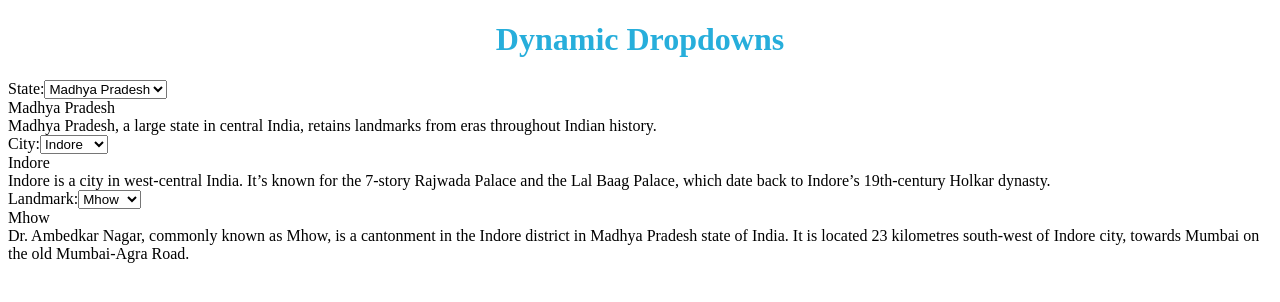
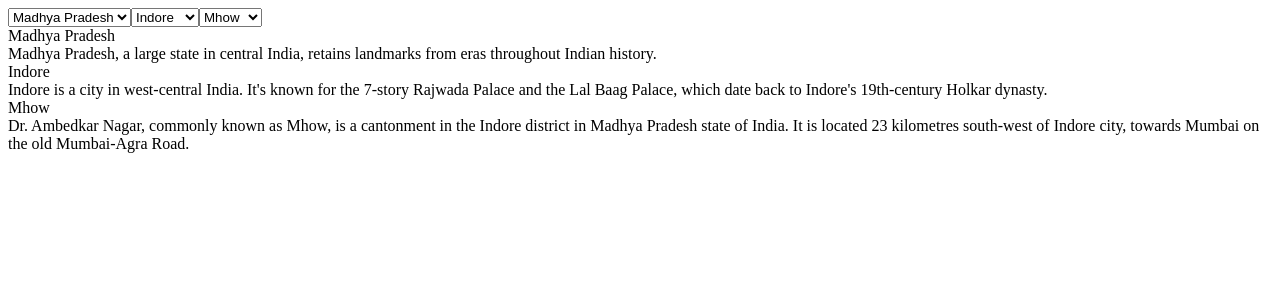
Before and after one commit to acciojob/dropdown-react-jeetsingh-621, a React app: page / in a window 1280 px wide. Shown: the top 302 px of the page. Built offline with nearby package versions, Linux system fonts and the light colour scheme.

Commit message:
code change

```diff
--- a/src/components/App.js
+++ b/src/components/App.js
@@ -1,228 +1,294 @@
-import React, { useState,useReducer } from "react";
-import "./../styles/App.css";
-
+import React, { useState } from "react";
+import "../styles/App.css";
 
 const states = [
   {
-	name : "Madhya Pradesh",
-	description:"Madhya Pradesh, a large state in central India, retains landmarks from eras throughout Indian history.",
-	city :[{
-		name : "Indore",
-		description:"Indore is a city in west-central India. It\’s known for the 7-story Rajwada Palace and the Lal Baag Palace, which date back to Indore\’s 19th-century Holkar dynasty.",
-		landmarks :[{
-			name : "Mhow",
-			description:"Dr. Ambedkar Nagar, commonly known as Mhow, is a cantonment in the Indore district in Madhya Pradesh state of India. It is located 23 kilometres south-west of Indore city, towards Mumbai on the old Mumbai-Agra Road.",
-		},{
-			name : "Dewas",
-			description:"Dewas is a city in the Malwa region of the Indian state of Madhya Pradesh. The municipality was formerly the seat of two princely states during the British Raj, Dewas Junior state and Dewas Senior state, ruled by the Puar clan of Maratha.",
-		}]
-	},{
-		name : "Bhopal",
-		description:"DBhopal is a city in the central Indian state of Madhya Pradesh. It's one of India’s greenest city. There are two main lakes, the Upper Lake and the Lower Lake.",
-		landmarks :[{
-			name : "MANIT",
-			description:"Maulana Azad National Institute of Technology Bhopal is a public technical university located in Bhopal, Madhya Pradesh, India. It is part of a group of publicly funded institutions in India known as National Institutes of Technology. ",
-		},{
-			name: "Berasia",
-			description:"Berasia is a landmark and a nagar palika in Bhopal district in the state of Madhya Pradesh, India. ",
-		}]
-	},{
-		name : "Gwalior",
-		description:"Gwalior is a city in the central Indian state of Madhya Pradesh. It's known for its palaces and temples, including the Sas Bahu Ka Mandir intricately carved Hindu temple. ",
-		landmarks :[{
-			name : "Ajaypur",
-			description:"Little less known city Ajaypur.",
-		}]
-	}]
+    name: "Madhya Pradesh",
+    description:
+      "Madhya Pradesh, a large state in central India, retains landmarks from eras throughout Indian history.",
+    city: [
+      {
+        name: "Indore",
+        description:
+          "Indore is a city in west-central India. It's known for the 7-story Rajwada Palace and the Lal Baag Palace, which date back to Indore's 19th-century Holkar dynasty.",
+        landmarks: [
+          {
+            name: "Mhow",
+            description:
+              "Dr. Ambedkar Nagar, commonly known as Mhow, is a cantonment in the Indore district in Madhya Pradesh state of India. It is located 23 kilometres south-west of Indore city, towards Mumbai on the old Mumbai-Agra Road.",
           },
           {
-	name : "Jharkhand",
-	description:"Jharkhand is a state in eastern India. It's known for its waterfalls, the elegant Jain temples of Parasnath Hill and the elephants and tigers of Betla National Park.",
-	city :[{
-		name : "Dhanbad",
-		description:"Dhanbad is the second-most populated city in the Indian state of Jharkhand. It ranks as the 33rd largest city in India and is the 42nd largest million-plus urban agglomeration in India. It is the 96th fastest growing urban area of the world by the City Mayors Foundation.",
-		landmarks :[{
-			name : "IIT(ISM) Dhanbad",
-			description:"Indian Institute of Technology (Indian School of Mines) Dhanbad is a public technical and research university located in Dhanbad, India. It is an Institute of National Importance. IIT has 18 academic departments covering Engineering,",
-		},{
-			name : "Hirapur",
-			description:"Hirapur is a census landmark in Balaghat district in the Indian state of Madhya Pradesh.",
-		}]
-	},{
-		name : "Wasseypur",
-		description:"Wasseypur is a neighbourhood in the city of Dhanbad in Dhanbad Sadar subdivision of Dhanbad district in the state of Jharkhand in India. ",
-		landmarks :[{
-			name : "Pandey muhalla",
-			description:"Located behind the dhanbad junction is must visit place.",
-		},{
-			name : "MPI Hall",
-			description:"Space for everyone",
-		}]
-	},{
-		name : "Hazaribagh",
-		description:"Hazaribagh is a city and a municipal corporation in Hazaribagh district in the Indian state of Jharkhand. It is the divisional headquarters of North Chotanagpur division.",
-		landmarks :[{
-			name : "Shaheed Nirmal Mahto Park",
-			description:"Famous for its giant dinosaur structure",
-		},{
-			name : "Gandhi Maidan",
-			description:"Ideal for conduction major events",
-		}]
-	}]
-},{
-	name : "Assam",
-	description:"Assam is a state in northeastern India known for its wildlife, archeological sites and tea plantations. ",
-	city :[{
-		name : "Guwhati",
-		description:"Guwahati is a sprawling city beside the Brahmaputra River in the northeast Indian state of Assam. It’s known for holy sites like the hilltop Kamakhya Temple,",
-		landmarks :[{
-			name : "Ganesh Guri",
-			description:"Famous because of PVR city center.",
-		},{
-			name : "Kalyani Nagar",
-			description:"located near famous Lakshmi Nagar",
-		}]
-	},{
-		name : "dimapur",
-		description:"Dimapur is a city in Nagaland, India. It is the most populous city of Nagaland and also the most densely populated city in the state with an estimated population of about 250,000.",
-		landmarks :[{
-			name : "City Tower",
-			description:"Giant Tower standing by the road since history.",
-		},{
-			name : "Sunday Market",
-			description:"Famous for its weekend Sale on all items.",
-		}]
-	},{
-		name : "Tezpur",
-		description:"Tezpur is a landmark and urban agglomeration in Sonitpur district, Assam state, India. Tezpur is located on the banks of the river Brahmaputra, 175 kilometres northeast of Guwahati, and is the largest of the north bank landmarks with a population exceeding 100,000 as per Metropolitan Census 2011.",
-		landmarks :[{
-			name : "Bamuni Hills",
-			description:"Best location for photoshoots",
-		},{
-			name : "Bhujkhowa Bazar",
-			description:"Central Market for Tezpur",
-		}]
-	}]
-},{
-	name : "Bihar",
-	description:"Bihar is a state in East India, bordering Nepal. It is divided by the River Ganges, which floods its fertile plains. Important Buddhist pilgrimage sites include the Bodhi Tree in Bodhgaya's Mahabodhi Temple, under which the Buddha allegedly meditated.",
-	city :[{
-		name : "Patna",
-		description:"Patna is an ancient city that sprawls along the south bank of the Ganges River in Bihar, northeast India.",
-		landmarks :[{
-			name : "Sonpur",
-			description:"Sonpur is a city and sub-division in the Indian state of Bihar, situated on the banks of the River Gandak and Ganges River in the Saran District.",
-		},{
-			name : "Maner",
-			description:"Maner also spelled Maner or Maner Sharif, is a satellite landmark in Patna Metropolitan Region, in the Patna district in the Indian state of Bihar. Maner Sharif lies 24 km west of Patna the capital of Bihar on National Highway 30.",
-		}]
-	},{
-		name : "Gaya",
-		description:"Gaya is a holy city beside the Falgu River, in the northeast Indian state of Bihar. It’s known for 18th-century Vishnupad Mandir, a riverside temple with an octagonal shrine. Close by, ancient Mangla Gauri Temple is set on a hilltop. ",
-		landmarks :[{
-			name : "Bakraur",
-			description:"Bakraur, sometimes called Bakrour, is a village located slightly east of Bodh Gaya in the state of Bihar, India. It lies directly across the Phalgu River from the landmark of Bodh Gaya, where Gautama Buddha is said to have attained enlightenment.",
-		},{
-			name : "Barachatti",
-			description:"Barachatti is a block in the Gaya district of Bihar, India. Barachatti contains 141 villages and 13 gram panchayat. Sarwan bazar is the biggest and Nimi is the smallest village of Barachatti. The total population in Barachatti sub-district is 142,534 according to the census during 2011 by Indian Government.",
-		}]
-	},{
-		name : "Darbhanga",
-		description:"Darbhanga is a city and Municipal Corporation in the Indian state of Bihar. It is the 6th largest city of Bihar, only after Patna, Gaya, Bhagalpur, Muzaffarpur and Purnea. It is the headquarters of Darbhanga district and Darbhanga division and was the seat of the Raj Darbhanga and capital of the Mithila region.",
-		landmarks :[{
-			name : "Singhwara",
-			description:"Famous for its Groundnut Market",
-		},{
-			name : "Jale",
-			description:"Famous for its roasted seads market.",
-		}]
-	}]
-}];
+            name: "Dewas",
+            description:
+              "Dewas is a city in the Malwa region of the Indian state of Madhya Pradesh. The municipality was formerly the seat of two princely states during the British Raj, Dewas Junior state and Dewas Senior state, ruled by the Puar clan of Maratha.",
+          },
+        ],
+      },
+      {
+        name: "Bhopal",
+        description:
+          "DBhopal is a city in the central Indian state of Madhya Pradesh. It's one of India's greenest city. There are two main lakes, the Upper Lake and the Lower Lake.",
+        landmarks: [
+          {
+            name: "MANIT",
+            description:
+              "Maulana Azad National Institute of Technology Bhopal is a public technical university located in Bhopal, Madhya Pradesh, India. It is part of a group of publicly funded institutions in India known as National Institutes of Technology. ",
+          },
+          {
+            name: "Berasia",
+            description:
+              "Berasia is a landmark and a nagar palika in Bhopal district in the state of Madhya Pradesh, India. ",
+          },
+        ],
+      },
+      {
+        name: "Gwalior",
+        description:
+          "Gwalior is a city in the central Indian state of Madhya Pradesh. It's known for its palaces and temples, including the Sas Bahu Ka Mandir intricately carved Hindu temple. ",
+        landmarks: [
+          {
+            name: "Ajaypur",
+            description: "Little less known city Ajaypur.",
+          },
+        ],
+      },
+    ],
+  },
+  {
+    name: "Jharkhand",
+    description:
+      "Jharkhand is a state in eastern India. It's known for its waterfalls, the elegant Jain temples of Parasnath Hill and the elephants and tigers of Betla National Park.",
+    city: [
+      {
+        name: "Dhanbad",
+        description:
+          "Dhanbad is the second-most populated city in the Indian state of Jharkhand. It ranks as the 33rd largest city in India and is the 42nd largest million-plus urban agglomeration in India. It is the 96th fastest growing urban area of the world by the City Mayors Foundation.",
+        landmarks: [
+          {
+            name: "IIT(ISM) Dhanbad",
+            description:
+              "Indian Institute of Technology (Indian School of Mines) Dhanbad is a public technical and research university located in Dhanbad, India. It is an Institute of National Importance. IIT has 18 academic departments covering Engineering,",
+          },
+          {
+            name: "Hirapur",
+            description:
+              "Hirapur is a census landmark in Balaghat district in the Indian state of Madhya Pradesh.",
+          },
+        ],
+      },
+      {
+        name: "Wasseypur",
+        description:
+          "Wasseypur is a neighbourhood in the city of Dhanbad in Dhanbad Sadar subdivision of Dhanbad district in the state of Jharkhand in India. ",
+        landmarks: [
+          {
+            name: "Pandey muhalla",
+            description:
+              "Located behind the dhanbad junction is must visit place.",
+          },
+          {
+            name: "MPI Hall",
+            description: "Space for everyone",
+          },
+        ],
+      },
+      {
+        name: "Hazaribagh",
+        description:
+          "Hazaribagh is a city and a municipal corporation in Hazaribagh district in the Indian state of Jharkhand. It is the divisional headquarters of North Chotanagpur division.",
+        landmarks: [
+          {
+            name: "Shaheed Nirmal Mahto Park",
+            description: "Famous for its giant dinosaur structure",
+          },
+          {
+            name: "Gandhi Maidan",
+            description: "Ideal for conduction major events",
+          },
+        ],
+      },
+    ],
+  },
+  {
+    name: "Assam",
+    description:
+      "Assam is a state in northeastern India known for its wildlife, archeological sites and tea plantations. ",
+    city: [
+      {
+        name: "Guwhati",
+        description:
+          "Guwahati is a sprawling city beside the Brahmaputra River in the northeast Indian state of Assam. It's known for holy sites like the hilltop Kamakhya Temple,",
+        landmarks: [
+          {
+            name: "Ganesh Guri",
+            description: "Famous because of PVR city center.",
+          },
+          {
+            name: "Kalyani Nagar",
+            description: "located near famous Lakshmi Nagar",
+          },
+        ],
+      },
+      {
+        name: "dimapur",
+        description:
+          "Dimapur is a city in Nagaland, India. It is the most populous city of Nagaland and also the most densely populated city in the state with an estimated population of about 250,000.",
+        landmarks: [
+          {
+            name: "City Tower",
+            description: "Giant Tower standing by the road since history.",
+          },
+          {
+            name: "Sunday Market",
+            description: "Famous for its weekend Sale on all items.",
+          },
+        ],
+      },
+      {
+        name: "Tezpur",
+        description:
+          "Tezpur is a landmark and urban agglomeration in Sonitpur district, Assam state, India. Tezpur is located on the banks of the river Brahmaputra, 175 kilometres northeast of Guwahati, and is the largest of the north bank landmarks with a population exceeding 100,000 as per Metropolitan Census 2011.",
+        landmarks: [
+          {
+            name: "Bamuni Hills",
+            description: "Best location for photoshoots",
+          },
+          {
+            name: "Bhujkhowa Bazar",
+            description: "Central Market for Tezpur",
+          },
+        ],
+      },
+    ],
+  },
+  {
+    name: "Bihar",
+    description:
+      "Bihar is a state in East India, bordering Nepal. It is divided by the River Ganges, which floods its fertile plains. Important Buddhist pilgrimage sites include the Bodhi Tree in Bodhgaya's Mahabodhi Temple, under which the Buddha allegedly meditated.",
+    city: [
+      {
+        name: "Patna",
+        description:
+          "Patna is an ancient city that sprawls along the south bank of the Ganges River in Bihar, northeast India.",
+        landmarks: [
+          {
+            name: "Sonpur",
+            description:
+              "Sonpur is a city and sub-division in the Indian state of Bihar, situated on the banks of the River Gandak and Ganges River in the Saran District.",
+          },
+          {
+            name: "Maner",
+            description:
+              "Maner also spelled Maner or Maner Sharif, is a satellite landmark in Patna Metropolitan Region, in the Patna district in the Indian state of Bihar. Maner Sharif lies 24 km west of Patna the capital of Bihar on National Highway 30.",
+          },
+        ],
+      },
+      {
+        name: "Gaya",
+        description:
+          "Gaya is a holy city beside the Falgu River, in the northeast Indian state of Bihar. It's known for 18th-century Vishnupad Mandir, a riverside temple with an octagonal shrine. Close by, ancient Mangla Gauri Temple is set on a hilltop. ",
+        landmarks: [
+          {
+            name: "Bakraur",
+            description:
+              "Bakraur, sometimes called Bakrour, is a village located slightly east of Bodh Gaya in the state of Bihar, India. It lies directly across the Phalgu River from the landmark of Bodh Gaya, where Gautama Buddha is said to have attained enlightenment.",
+          },
+          {
+            name: "Barachatti",
+            description:
+              "Barachatti is a block in the Gaya district of Bihar, India. Barachatti contains 141 villages and 13 gram panchayat. Sarwan bazar is the biggest and Nimi is the smallest village of Barachatti. The total population in Barachatti sub-district is 142,534 according to the census during 2011 by Indian Government.",
+          },
+        ],
+      },
+      {
+        name: "Darbhanga",
+        description:
+          "Darbhanga is a city and Municipal Corporation in the Indian state of Bihar. It is the 6th largest city of Bihar, only after Patna, Gaya, Bhagalpur, Muzaffarpur and Purnea. It is the headquarters of Darbhanga district and Darbhanga division and was the seat of the Raj Darbhanga and capital of the Mithila region.",
+        landmarks: [
+          {
+            name: "Singhwara",
+            description: "Famous for its Groundnut Market",
+          },
+          {
+            name: "Jale",
+            description: "Famous for its roasted seads market.",
+          },
+        ],
+      },
+    ],
+  },
+];
 
+function App() {
+  const [selectedState, setSelectedState] = useState(0); // Default to first state
+  const [selectedCity, setSelectedCity] = useState(0); // Default to first city
+  const [selectedLandmark, setSelectedLandmark] = useState(0); // Default to first landmark
 
-function App(){
-
-	const [selectedStateIndex, setSelectedStateIndex] = useState(0);
-	const [selectedCityIndex, setSelectedCityIndex] = useState(0);
-	const [selectedLandmarkIndex, setSelectedLandmarkIndex] = useState(0);
-
-
-
-	const handleStateChange = (e) => {
-		const index = parseInt(e.target.value, 10);
-		// console.log(e.target);
-		setSelectedStateIndex(index);
-		setSelectedCityIndex(0); // Reset city and landmark on state change
-		setSelectedLandmarkIndex(0);
+  const handleStateChange = (event) => {
+    setSelectedState(parseInt(event.target.value, 10)); // Convert value to integer
+    setSelectedCity(0); // Reset city when state changes
+    setSelectedLandmark(0); // Reset landmark when state changes
   };
 
-	  const handleCityChange = (e) => {
-		const index = parseInt(e.target.value, 10);
-		setSelectedCityIndex(index);
-		setSelectedLandmarkIndex(0); // Reset landmark on city change
+  const handleCityChange = (event) => {
+    setSelectedCity(parseInt(event.target.value, 10)); // Convert value to integer
+    setSelectedLandmark(0); // Reset landmark when city changes
   };
 
-	  const handleLandmarkChange = (e) => {
-		const index = parseInt(e.target.value, 10);
-		setSelectedLandmarkIndex(index);
-	  };
-
-	  const cities = states[selectedStateIndex]?.city || [];
-	  const landmarks = cities[selectedCityIndex]?.landmarks || [];
-
   return (
-	<div id="main">
-  <h1>Dynamic Dropdowns</h1>
-
-      {/* State Dropdown */}
-      <label htmlFor="state">State:</label>
-      <select id="state" value={selectedStateIndex} onChange={handleStateChange}>
+    <div>
+      <select id="state" value={selectedState} onChange={handleStateChange}>
         {states.map((state, index) => (
           <option key={index} value={index}>
             {state.name}
           </option>
         ))}
       </select>
-      <div id="state-title">{states[selectedStateIndex].name}</div>
-      <div id="state-description">
-     {states[selectedStateIndex].description}
-      </div>
 
-      {/* City Dropdown */}
-      <label htmlFor="city">City:</label>
-      <select id="city" value={selectedCityIndex} onChange={handleCityChange}>
-        {cities.map((city, index) => (
-          <option id="city-title" key={index} value={index}>
+      <select id="city" value={selectedCity} onChange={handleCityChange}>
+        {states[selectedState].city.map((city, index) => (
+          <option key={index} value={index}>
             {city.name}
           </option>
         ))}
       </select>
-      <div id="city-name">{cities[selectedCityIndex]?.name||"no cities available"}</div>
-      <div id="city-description">
-    {cities[selectedCityIndex].description}
-      </div>
 
-      {/* Landmark Dropdown */}
-      <label htmlFor="landmark">Landmark:</label>
       <select
         id="landmark"
-        value={selectedLandmarkIndex}
-        onChange={handleLandmarkChange}
+        value={selectedLandmark}
+        onChange={(event) =>
+          setSelectedLandmark(parseInt(event.target.value, 10))
+        }
       >
-        {landmarks.map((landmark, index) => (
+        {states[selectedState].city[selectedCity].landmarks.map(
+          (landmark, index) => (
             <option key={index} value={index}>
               {landmark.name}
             </option>
-        ))}
+          )
+        )}
       </select>
-      <div id="landmark-title">{landmarks[selectedLandmarkIndex]?.name||"no landmark available"}</div>
+
+      <div id="state-title">{states[selectedState].name}</div>
+      <div id="state-description">{states[selectedState].description}</div>
+      <div id="city-title">{states[selectedState].city[selectedCity].name}</div>
+      <div id="city-description">
+        {states[selectedState].city[selectedCity].description}
+      </div>
+      <div id="landmark-title">
+        {
+          states[selectedState].city[selectedCity].landmarks[selectedLandmark]
+            .name
+        }
+      </div>
       <div id="landmark-description">
-     {landmarks[selectedLandmarkIndex]?.description||"no landmark available"}
+        {
+          states[selectedState].city[selectedCity].landmarks[selectedLandmark]
+            .description
+        }
       </div>
-
     </div>
   );
 }
 
-
 export default App;
```
Lines whose indentation alone changed are shown as unchanged.
